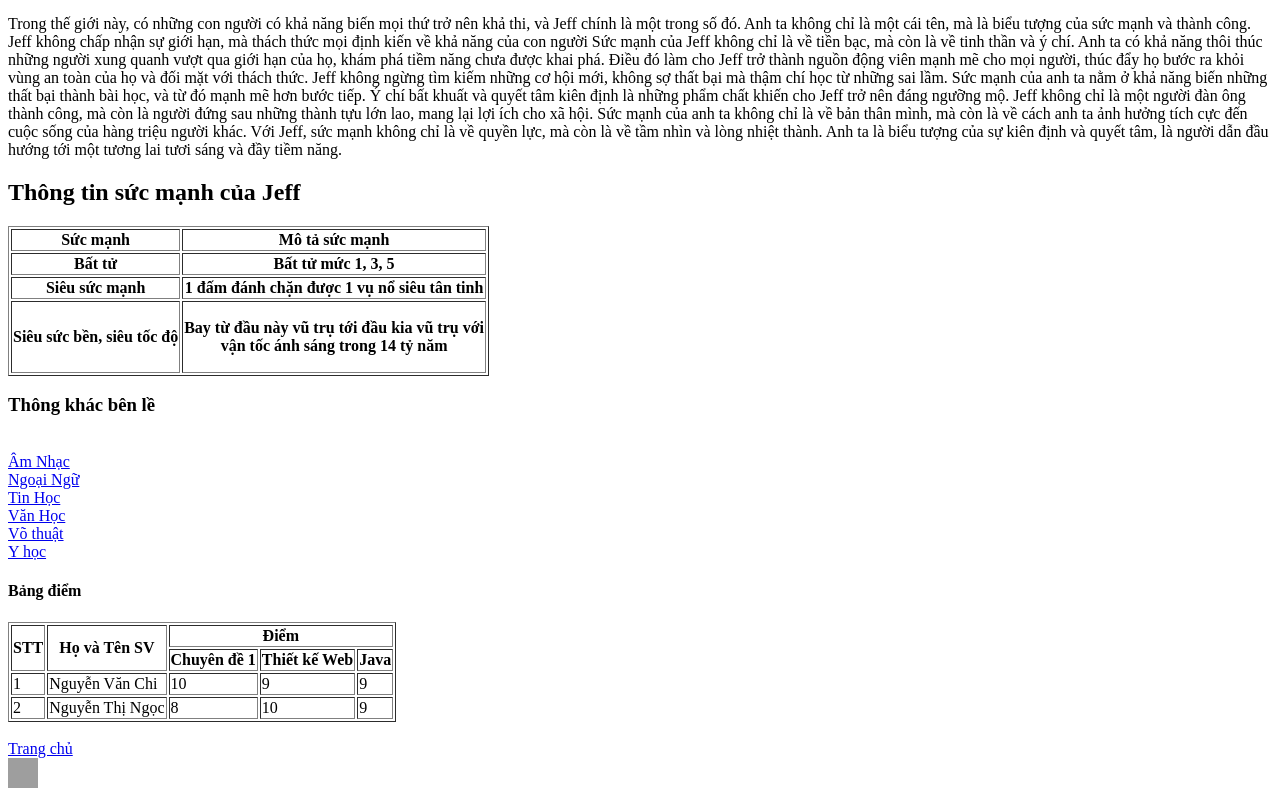
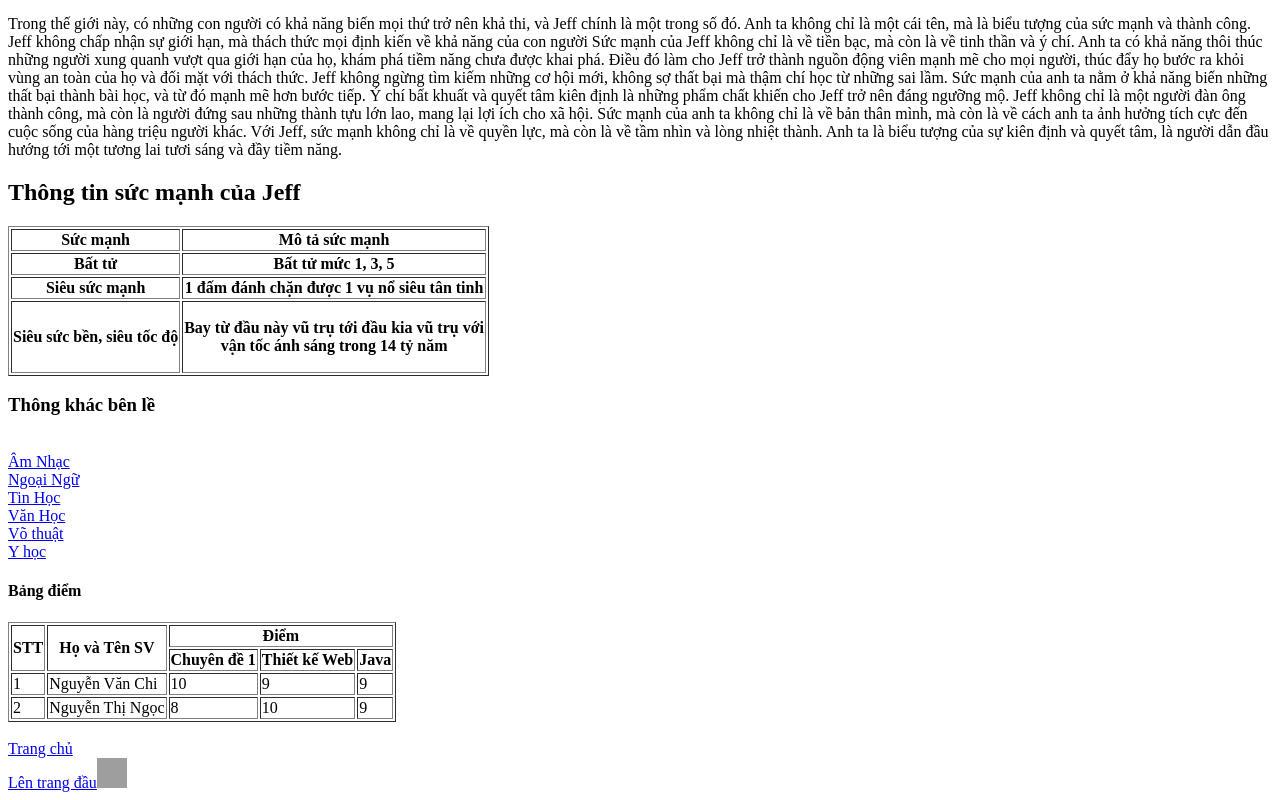
Before and after one commit to DrPrivate/Jeff, a plain HTML site: page index.html in a window 1280 px wide. Shown: the part 515-1315 px from the top of the page. Drawn offline with Linux system fonts and the light colour scheme; grey boxes are pictures that could not be loaded.

```diff
--- a/index.html
+++ b/index.html
@@ -73,6 +73,6 @@
     </table>
 
     <a href="./index.html"><br>Trang chủ</a>
-    <a href="#Jeff is a super hero"> <br><img src="https://png.pngtree.com/png-vector/20190806/ourlarge/pngtree-arrow-arrows-up-upload-blue-dotted-line-line-icon-png-image_1651826.jpg" alt="nhay len dau tua de" width="30" height="30"> </a>
+    <a href="#Jeff is a super hero"> <br>Lên trang đầu<img src="https://png.pngtree.com/png-vector/20190806/ourlarge/pngtree-arrow-arrows-up-upload-blue-dotted-line-line-icon-png-image_1651826.jpg" alt="nhay len dau tua de" width="30" height="30"> </a>
 </body>
 </html>
```
